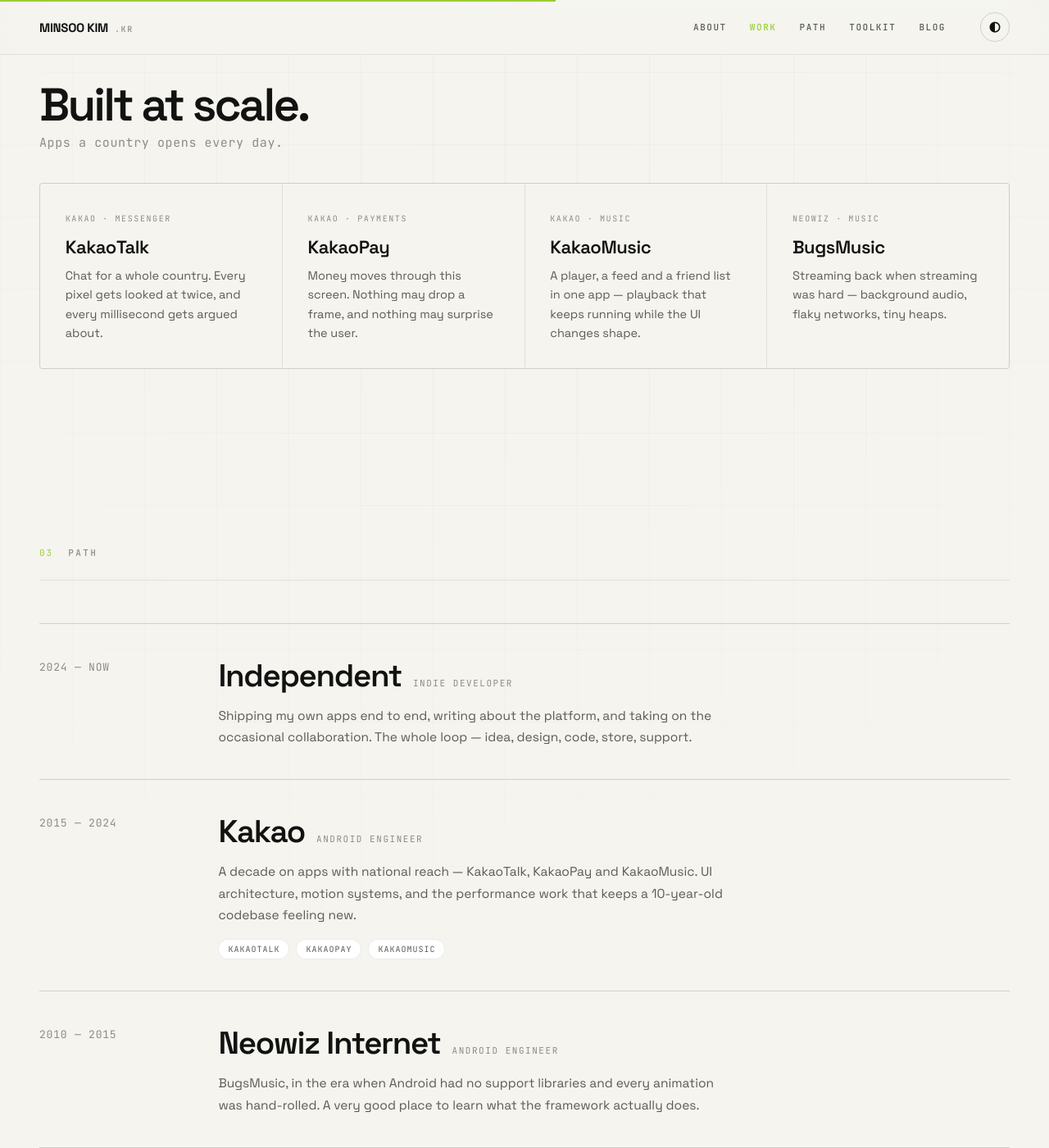
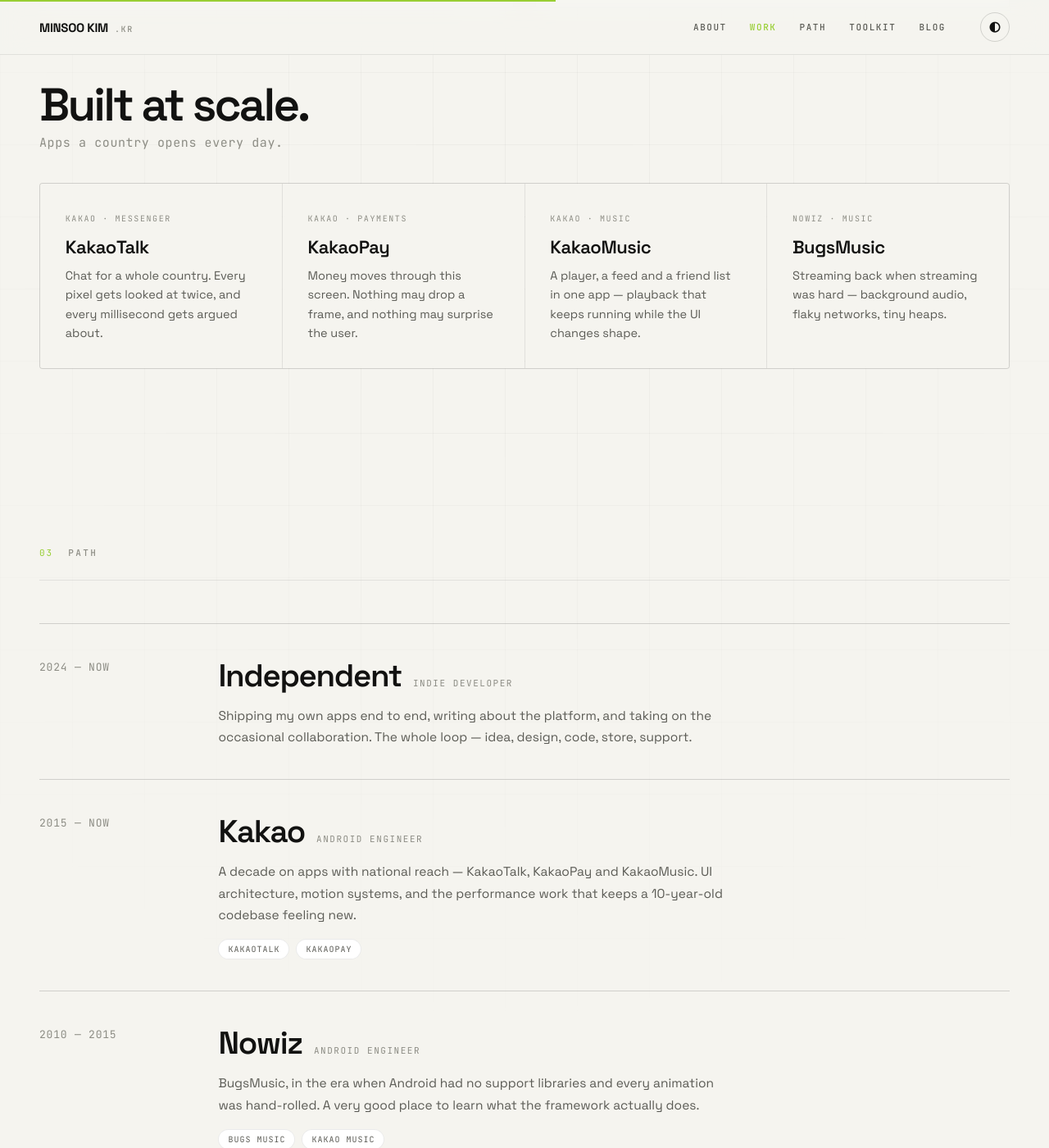
Before and after one commit to kmshack/kmshack.kr, a Jekyll site: the page built from index.html, in a window 1280 px wide and 1400 px high, scrolled down 2492 px. Shown: the whole window at 82% size. Built offline with Jekyll 4.4.1, drawn with Linux system fonts in a browser that asks for light colours; some of the changed text lies outside the part shown.

Commit message:
Update career timeline details

```diff
--- a/index.html
+++ b/index.html
@@ -101,7 +101,7 @@
                     </div>
                     <dl class="about-facts reveal">
                         <div><dt>Currently</dt><dd>Independent — indie apps &amp; writing</dd></div>
-                        <div><dt>Previously</dt><dd>Kakao · Neowiz Internet</dd></div>
+                        <div><dt>Previously</dt><dd>Kakao · Nowiz</dd></div>
                         <div><dt>Obsessed with</dt><dd>Motion, startup time, empty states</dd></div>
                         <div><dt>Writes at</dt><dd><a href="/blog/">kmshack.kr/blog →</a></dd></div>
                     </dl>
@@ -134,7 +134,7 @@
                     <article class="scale-card reveal"><span>Kakao · Messenger</span><h3>KakaoTalk</h3><p>Chat for a whole country. Every pixel gets looked at twice, and every millisecond gets argued about.</p></article>
                     <article class="scale-card reveal"><span>Kakao · Payments</span><h3>KakaoPay</h3><p>Money moves through this screen. Nothing may drop a frame, and nothing may surprise the user.</p></article>
                     <article class="scale-card reveal"><span>Kakao · Music</span><h3>KakaoMusic</h3><p>A player, a feed and a friend list in one app — playback that keeps running while the UI changes shape.</p></article>
-                    <article class="scale-card reveal"><span>Neowiz · Music</span><h3>BugsMusic</h3><p>Streaming back when streaming was hard — background audio, flaky networks, tiny heaps.</p></article>
+                    <article class="scale-card reveal"><span>Nowiz · Music</span><h3>BugsMusic</h3><p>Streaming back when streaming was hard — background audio, flaky networks, tiny heaps.</p></article>
                 </div>
             </section>
 
@@ -142,8 +142,8 @@
                 <div class="section-heading reveal"><span>03</span><h2 id="path-title">Path</h2></div>
                 <div class="timeline">
                     <article class="timeline-item reveal"><div class="timeline-date accent-text">2024 — NOW</div><div><div class="timeline-title"><h3>Independent</h3><span>Indie developer</span></div><p>Shipping my own apps end to end, writing about the platform, and taking on the occasional collaboration. The whole loop — idea, design, code, store, support.</p></div></article>
-                    <article class="timeline-item reveal"><div class="timeline-date">2015 — 2024</div><div><div class="timeline-title"><h3>Kakao</h3><span>Android Engineer</span></div><p>A decade on apps with national reach — KakaoTalk, KakaoPay and KakaoMusic. UI architecture, motion systems, and the performance work that keeps a 10-year-old codebase feeling new.</p><div class="tag-list"><span>KakaoTalk</span><span>KakaoPay</span><span>KakaoMusic</span></div></div></article>
-                    <article class="timeline-item reveal"><div class="timeline-date">2010 — 2015</div><div><div class="timeline-title"><h3>Neowiz Internet</h3><span>Android Engineer</span></div><p>BugsMusic, in the era when Android had no support libraries and every animation was hand-rolled. A very good place to learn what the framework actually does.</p></div></article>
+                    <article class="timeline-item reveal"><div class="timeline-date">2015 — NOW</div><div><div class="timeline-title"><h3>Kakao</h3><span>Android Engineer</span></div><p>A decade on apps with national reach — KakaoTalk, KakaoPay and KakaoMusic. UI architecture, motion systems, and the performance work that keeps a 10-year-old codebase feeling new.</p><div class="tag-list"><span>KakaoTalk</span><span>KakaoPay</span></div></div></article>
+                    <article class="timeline-item reveal"><div class="timeline-date">2010 — 2015</div><div><div class="timeline-title"><h3>Nowiz</h3><span>Android Engineer</span></div><p>BugsMusic, in the era when Android had no support libraries and every animation was hand-rolled. A very good place to learn what the framework actually does.</p><div class="tag-list"><span>BUGS MUSIC</span><span>KAKAO MUSIC</span></div></div></article>
                 </div>
             </section>
 
```
